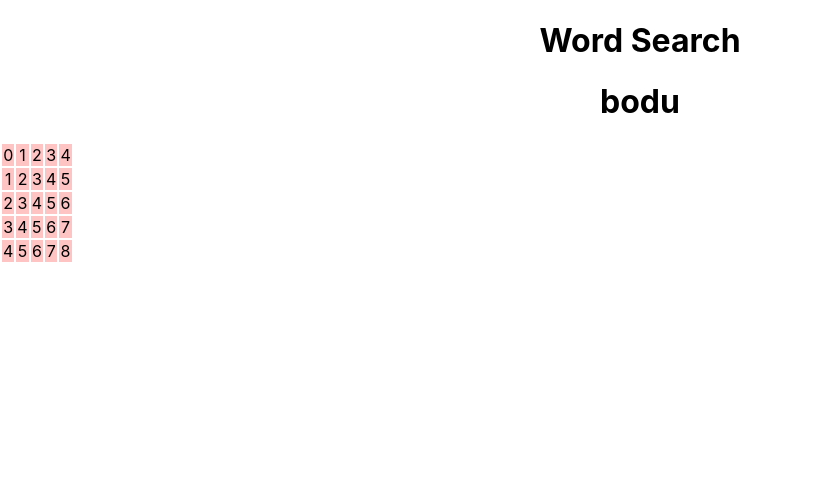
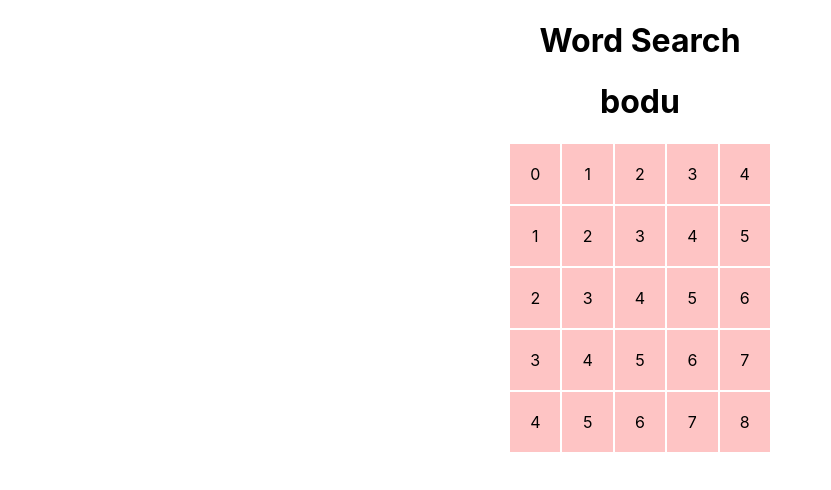
Before and after one commit to plknit00/word_search, a React (Create React App) app in the folder word_search/: page / in a window 1280 px wide. Shown: the top 490 px of the page, without its empty margins (0-831 px from the left). Built offline with nearby package versions, Linux system fonts and the light colour scheme.

Commit message:
grid in center now

```diff
--- a/word_search/package.json
+++ b/word_search/package.json
@@ -40,5 +40,8 @@
       "last 1 firefox version",
       "last 1 safari version"
     ]
+  },
+  "devDependencies": {
+    "typed-css-modules": "^0.9.1"
   }
 }
--- /dev/null
+++ b/word_search/src/HighlightedCells.tsx
@@ -0,0 +1,18 @@
+export interface Coordinate {
+  row: number;
+  col: number;
+}
+
+export class HighlightedCells {
+  // click on cell function
+  click(coord: Coordinate) {
+    //todo
+  }
+  // is highlighted
+  isHighlighted(coord: Coordinate): boolean {
+    //todo
+    return false;
+  }
+  // private: update highlighted cells in grid
+  // private: check if clicked cells are in a line or not
+}
--- a/word_search/src/WordGrid.css
+++ b/word_search/src/WordGrid.css
@@ -1,8 +1,14 @@
 
 .WordGridCell {
     background-color: #fec4c4;
+    padding: 20px;
 }
 
 .WordGridCellHighlighted {
     background-color: #f1f44c;
 }
+
+.WordSearchGrid{
+    display: flex;
+    justify-content: center;
+}
--- a/word_search/src/WordGrid.tsx
+++ b/word_search/src/WordGrid.tsx
@@ -1,10 +1,6 @@
 import React from "react";
 import "./WordGrid.css";
-
-interface Coordinate {
-  row: number;
-  col: number;
-}
+import { Coordinate, HighlightedCells } from "./HighlightedCells";
 
 class WordGrid {
   grid: string[][];
@@ -24,7 +20,7 @@ class WordGrid {
 function GridCell(props: {
   cell: string;
   isHighlighted: boolean;
-  updateHighlightedCell: (coords: Coordinate) => void;
+  updateHighlightedCells: (coords: Coordinate) => void;
   coord: Coordinate;
 }) {
   let className;
@@ -38,7 +34,7 @@ function GridCell(props: {
     <td
       className={className}
       onClick={() => {
-        props.updateHighlightedCell(props.coord);
+        props.updateHighlightedCells(props.coord);
       }}
     >
       {props.cell}
@@ -48,19 +44,19 @@ function GridCell(props: {
 
 function GridRow(props: {
   row: string[];
-  highlightedCell?: Coordinate;
+  highlightedCells?: Coordinate;
   rowIndex: number;
-  updateHighlightedCell: (coords: Coordinate) => void;
+  updateHighlightedCells: (coords: Coordinate) => void;
 }) {
   let row_vals = [];
-  let isRow = props.rowIndex == props.highlightedCell?.row;
+  let isRow = props.rowIndex === props.highlightedCells?.row;
   for (let c = 0; c < props.row.length; c++) {
-    let isHighlighted = isRow && c == props.highlightedCell?.col;
+    let isHighlighted = isRow && c === props.highlightedCells?.col;
     row_vals.push(
       <GridCell
         cell={props.row[c]}
         isHighlighted={isHighlighted}
-        updateHighlightedCell={props.updateHighlightedCell}
+        updateHighlightedCells={props.updateHighlightedCells}
         coord={{ row: props.rowIndex, col: c }}
       />,
     );
@@ -69,18 +65,22 @@ function GridRow(props: {
 }
 
 export function WordGridComponent() {
-  let [highlightedCell, updateHighlightedCell] = React.useState<Coordinate>();
+  let [highlightedCells, updateHighlightedCells] = React.useState<Coordinate>();
   let grid = new WordGrid(5, 5);
   let table = [];
   for (let r = 0; r < grid.grid.length; r++) {
     table.push(
       <GridRow
         row={grid.grid[r]}
-        highlightedCell={highlightedCell}
+        highlightedCells={highlightedCells}
         rowIndex={r}
-        updateHighlightedCell={updateHighlightedCell}
+        updateHighlightedCells={updateHighlightedCells}
       />,
     );
   }
-  return <table>{table}</table>;
+  return (
+    <div className="WordSearchGrid">
+      <table>{table}</table>
+    </div>
+  );
 }
```
Also changed, not shown: word_search/tsconfig.json (+5 -11 lines), 2 other files (tests, documents, lock files or other folders).
